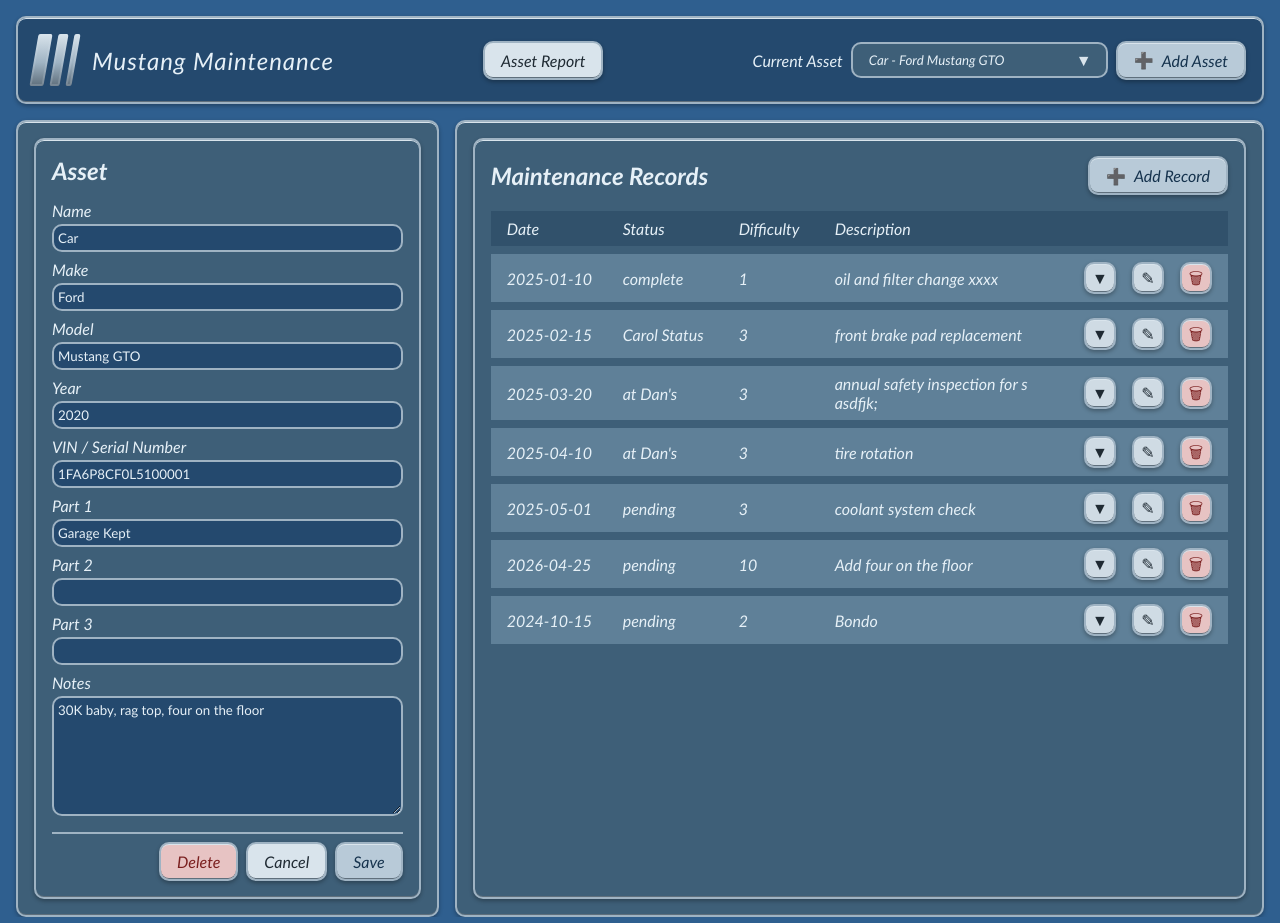
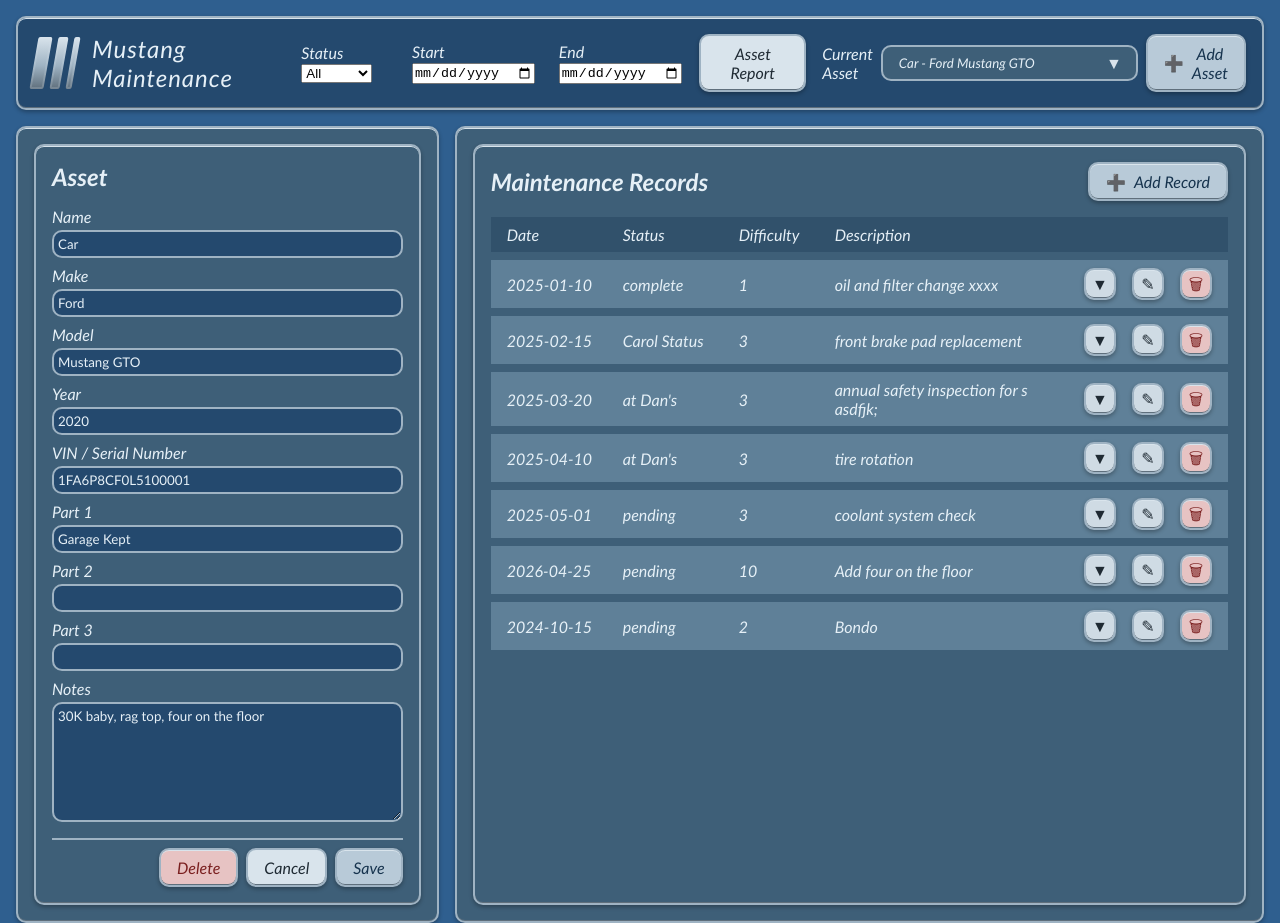
Before and after one commit to CarolineMacri/mustang-maintenance-app, a React (Vite) app: page / in a window 1280 px wide. Built offline with nearby package versions, Linux system fonts and the light colour scheme; data requests are answered from the project's data file.

Commit message:
feat:asset reoirt status and date filters

```diff
--- a/src/App.jsx
+++ b/src/App.jsx
@@ -220,7 +220,11 @@
       return null;
     }
   }
-  function handleOpenAssetReport() {
+  function handleOpenAssetReport({
+    statusFilter = 'all',
+    startDate = '',
+    endDate = '',
+  } = {}) {
     const reportWindow = window.open('', '_blank');
 
     if (!reportWindow) {
@@ -247,6 +251,9 @@
         assets={assets}
         maintenance={maintenance}
         maintenanceStatuses={maintenanceStatuses}
+        statusFilter={statusFilter}
+        startDate={startDate}
+        endDate={endDate}
       />,
     );
   }
--- a/src/components/AssetReport.jsx
+++ b/src/components/AssetReport.jsx
@@ -1,6 +1,13 @@
 import styles from './AssetReport.module.css';
 
-function AssetReport({ assets, maintenance, maintenanceStatuses }) {
+function AssetReport({
+  assets,
+  maintenance,
+  maintenanceStatuses,
+  statusFilter = 'all',
+  startDate = '',
+  endDate = '',
+}) {
   const sortedAssets = [...assets].sort((a, b) => a.make.localeCompare(b.make));
   return (
     <main className={styles.reportPage}>
@@ -14,6 +21,24 @@
           {sortedAssets.map((asset) => {
             const assetMaintenance = maintenance
               .filter((record) => String(record.assetId) === String(asset.id))
+              .filter((record) => {
+                const status = maintenanceStatuses.find(
+                  (status) => status.id === record.statusId,
+                );
+
+                const matchesStatus =
+                  statusFilter === 'all' || status?.name === statusFilter;
+
+                const recordDate = new Date(record.date);
+
+                const matchesStartDate =
+                  !startDate || recordDate >= new Date(startDate);
+
+                const matchesEndDate =
+                  !endDate || recordDate <= new Date(endDate);
+
+                return matchesStatus && matchesStartDate && matchesEndDate;
+              })
               .sort((a, b) => new Date(b.date) - new Date(a.date));
 
             return (
@@ -36,18 +61,16 @@
                         <tr key={record.id}>
                           <td>{record.date}</td>
                           <td>
-                            {
-                              maintenanceStatuses.find(
-                                (status) => status.id === record.statusId,
-                              ).name
-                            }
+                            {maintenanceStatuses.find(
+                              (status) => status.id === record.statusId,
+                            )?.name ?? 'Unknown'}
                           </td>
                           <td>{record.description}</td>
                         </tr>
                       ))
                     ) : (
                       <tr>
-                        <td colSpan="2">No maintenance records</td>
+                        <td colSpan="3">No maintenance records</td>
                       </tr>
                     )}
                   </tbody>
--- a/src/layout/AppLayout.jsx
+++ b/src/layout/AppLayout.jsx
@@ -1,4 +1,6 @@
 // src/layout/AppLayout.jsx
+import { useState } from 'react';
+
 import styles from './AppLayout.module.css';
 import AppBrand from '../components/AppBrand';
 import AssetSelector from '../components/AssetSelector';
@@ -22,13 +24,54 @@
   onAddMaintenanceStatus,
   onOpenAssetReport,
 }) {
+  const [reportStatusFilter, setReportStatusFilter] = useState('all');
+  const [reportStartDate, setReportStartDate] = useState('');
+  const [reportEndDate, setReportEndDate] = useState('');
+
+  function handleOpenFilteredAssetReport() {
+    onOpenAssetReport({
+      statusFilter: reportStatusFilter,
+      startDate: reportStartDate,
+      endDate: reportEndDate,
+    });
+  }
+
   return (
     <div className={styles.app}>
       {/* HEADER */}
       <header className={`${styles.header} chrome`}>
         <AppBrand />
 
-        <Button role="secondary" onClick={onOpenAssetReport}>
+        <label>
+          Status
+          <select
+            value={reportStatusFilter}
+            onChange={(e) => setReportStatusFilter(e.target.value)}
+          >
+            <option value="all">All</option>
+            <option value="pending">Pending</option>
+            <option value="lent">Lent</option>
+          </select>
+        </label>
+
+        <label>
+          Start
+          <input
+            type="date"
+            value={reportStartDate}
+            onChange={(e) => setReportStartDate(e.target.value)}
+          ></input>
+        </label>
+        <label>
+          End
+          <input
+            type="date"
+            value={reportEndDate}
+            onChange={(e) => setReportEndDate(e.target.value)}
+          ></input>
+        </label>
+
+        <Button role="secondary" onClick={handleOpenFilteredAssetReport}>
           Asset Report
         </Button>
 
```
